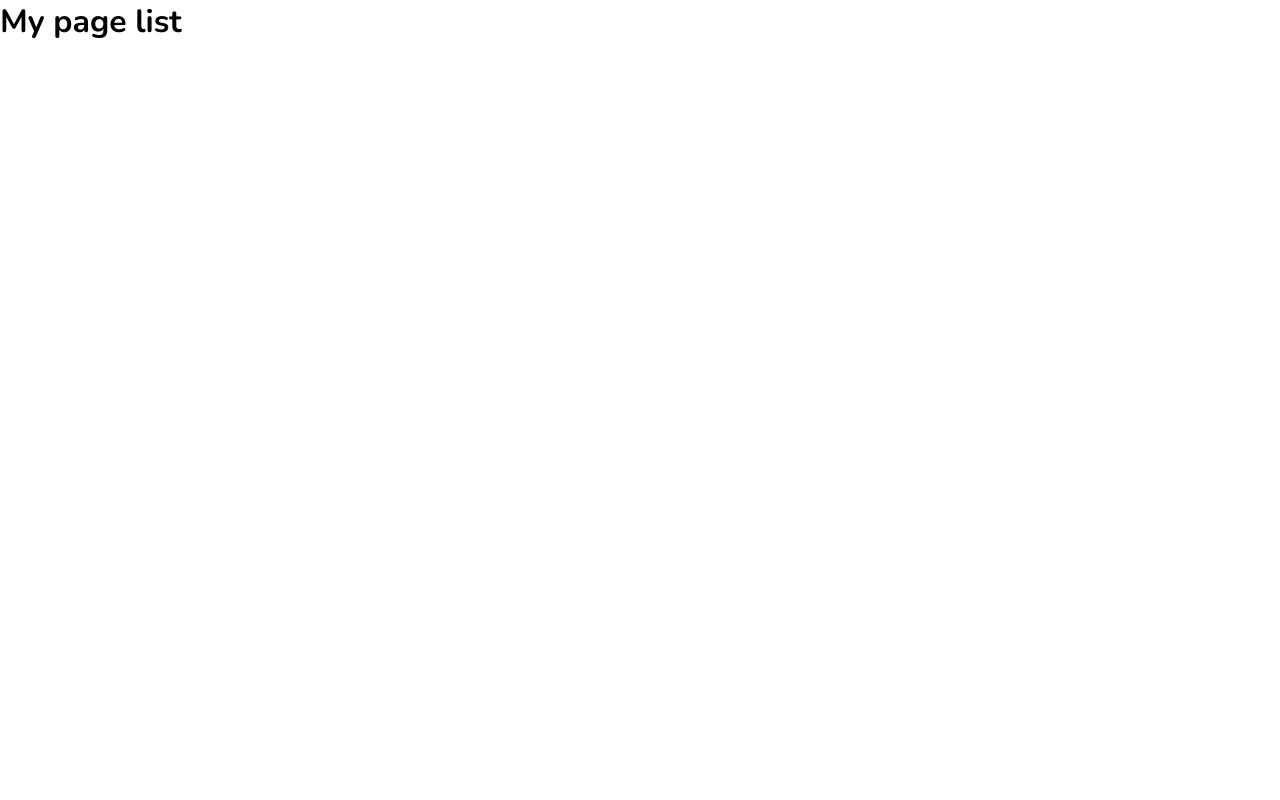
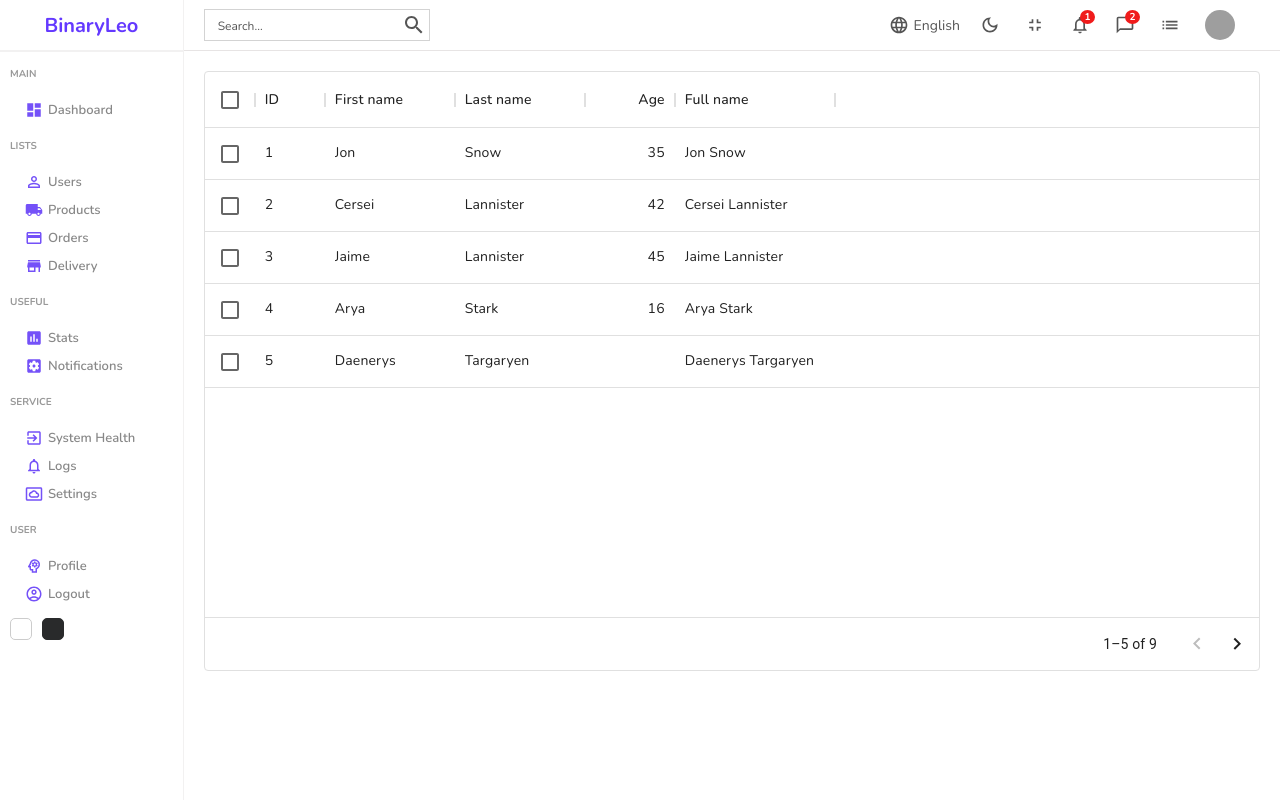
Before and after one commit to BinaryLeo/react_firebase_imageupload, a React (Create React App) app: page /users in a window 1280 px wide. Built offline with nearby package versions, Linux system fonts and the light colour scheme; grey boxes are pictures that could not be loaded.

Commit message:
Datatable Component

```diff
--- a/package.json
+++ b/package.json
@@ -7,6 +7,7 @@
     "@emotion/styled": "^11.8.1",
     "@mui/icons-material": "^5.5.1",
     "@mui/material": "^5.5.3",
+    "@mui/x-data-grid": "^5.8.0",
     "@testing-library/jest-dom": "^5.14.1",
     "@testing-library/react": "^12.0.0",
     "@testing-library/user-event": "^13.2.1",
@@ -14,7 +15,7 @@
     "react": "^18.0.0",
     "react-circular-progressbar": "^2.0.4",
     "react-dom": "^18.0.0",
-    "react-router-dom": "^6.2.2",
+    "react-router-dom": "^6.3.0",
     "react-scripts": "5.0.0",
     "recharts": "^2.1.9",
     "web-vitals": "^2.1.0"
--- /dev/null
+++ b/src/components/datatable/Datatable.jsx
@@ -0,0 +1,51 @@
+import React from 'react'
+import './datatable.scss'
+import {DataGrid} from '@mui/x-data-grid';
+const columns = [
+    { field: 'id', headerName: 'ID', width: 70 },
+    { field: 'firstName', headerName: 'First name', width: 130 },
+    { field: 'lastName', headerName: 'Last name', width: 130 },
+    {
+      field: 'age',
+      headerName: 'Age',
+      type: 'number',
+      width: 90,
+    },
+    {
+      field: 'fullName',
+      headerName: 'Full name',
+      description: 'This column has a value getter and is not sortable.',
+      sortable: false,
+      width: 160,
+      valueGetter: (params) =>
+        `${params.row.firstName || ''} ${params.row.lastName || ''}`,
+    },
+  ];
+
+  const rows = [
+    { id: 1, lastName: 'Snow', firstName: 'Jon', age: 35 },
+    { id: 2, lastName: 'Lannister', firstName: 'Cersei', age: 42 },
+    { id: 3, lastName: 'Lannister', firstName: 'Jaime', age: 45 },
+    { id: 4, lastName: 'Stark', firstName: 'Arya', age: 16 },
+    { id: 5, lastName: 'Targaryen', firstName: 'Daenerys', age: null },
+    { id: 6, lastName: 'Melisandre', firstName: null, age: 150 },
+    { id: 7, lastName: 'Clifford', firstName: 'Ferrara', age: 44 },
+    { id: 8, lastName: 'Frances', firstName: 'Rossini', age: 36 },
+    { id: 9, lastName: 'Roxie', firstName: 'Harvey', age: 65 },
+  ];
+const Datatable = () => {
+
+  return (
+    <div className="datatable">
+        <DataGrid
+        rows={rows}
+        columns={columns}
+        pageSize={5}
+        rowsPerPageOptions={[5]}
+        checkboxSelection
+        />
+    </div>
+  )
+}
+
+export default Datatable
--- /dev/null
+++ b/src/components/datatable/datatable.scss
@@ -0,0 +1,4 @@
+.datatable{
+  height: 600px;
+  padding:20px;
+}
--- a/src/components/sidebar/Sidebar.jsx
+++ b/src/components/sidebar/Sidebar.jsx
@@ -12,7 +12,7 @@
 import SettingsSystemDaydreamOutlinedIcon from '@mui/icons-material/SettingsSystemDaydreamOutlined';
 import PsychologyOutlinedIcon from '@mui/icons-material/PsychologyOutlined';
 import AccountCircleOutlinedIcon from '@mui/icons-material/AccountCircleOutlined';
-
+import { Link } from "react-router-dom";
 const Sidebar = () => {
   return (
     <div className="sidebar">
@@ -28,6 +28,7 @@
             <span>Dashboard</span>
           </li>
           <p className="title">LISTS</p>
+          <Link to="/users" style={{ textDecoration: "none" }}></Link>
           <li>
             <PersonOutlineIcon className="icon" />
             <span>Users</span>
--- a/src/pages/list/List.jsx
+++ b/src/pages/list/List.jsx
@@ -1,11 +1,18 @@
-import React from "react";
+import React from 'react';
+import Sidebar from '../../components/sidebar/Sidebar';
+import Navbar from '../../components/navbar/Navbar';
+import "./list.scss";
+import Datatable from '../../components/datatable/Datatable';
+const List = () => {
+    return (
+      <div className="list">
+        <Sidebar/>
+        <div className="listContainer">
+          <Navbar/>
+          <Datatable/>
+        </div>
+      </div>
+    )
+  }
 
-function list(){
-    return (
-        <div>
-        <h1>My page list</h1>
-        </div>
-    )
-}
-
-export default list;
+export default List
--- a/src/pages/list/list.scss
+++ b/src/pages/list/list.scss
@@ -0,0 +1,7 @@
+.list {
+    display: flex;
+    width: 100%;
+    .listContainer {
+      flex: 6;
+    }
+  }
```
Also changed, not shown: 2 other files (tests, documents, lock files or other folders).
